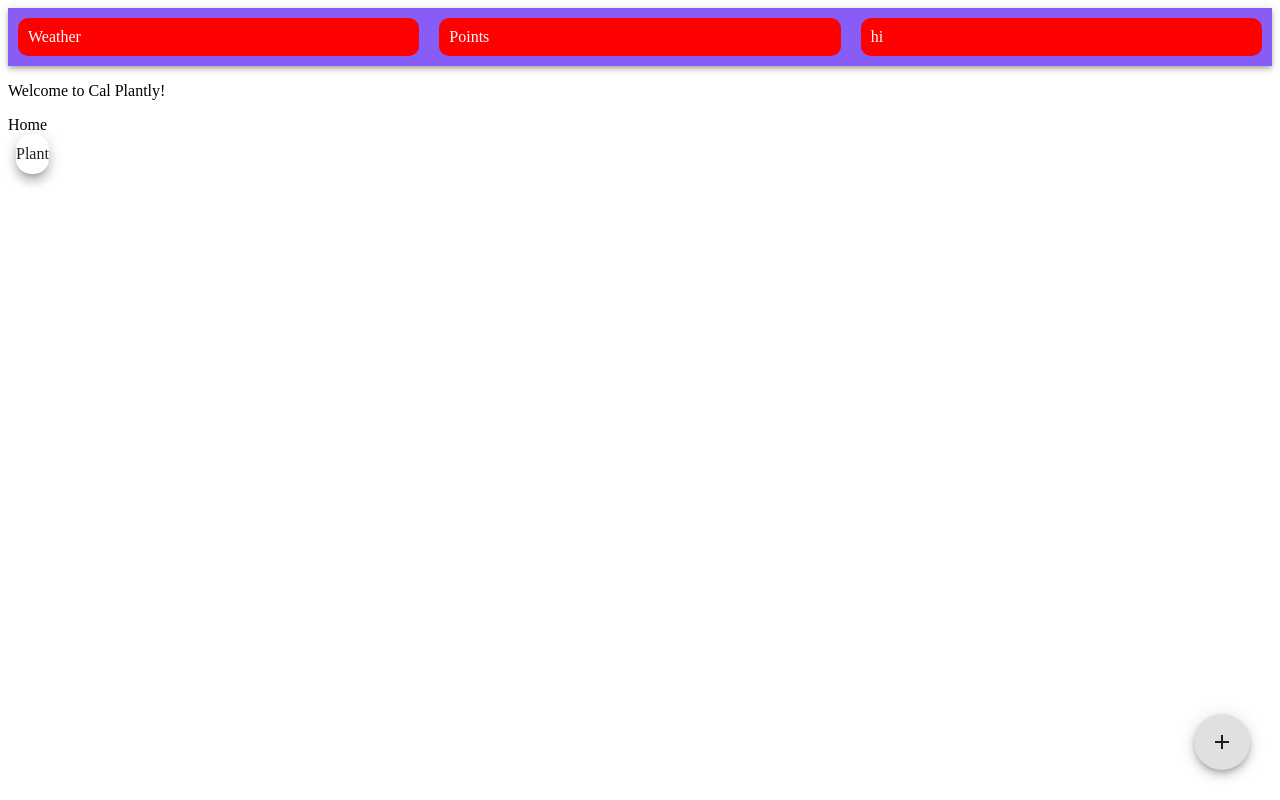
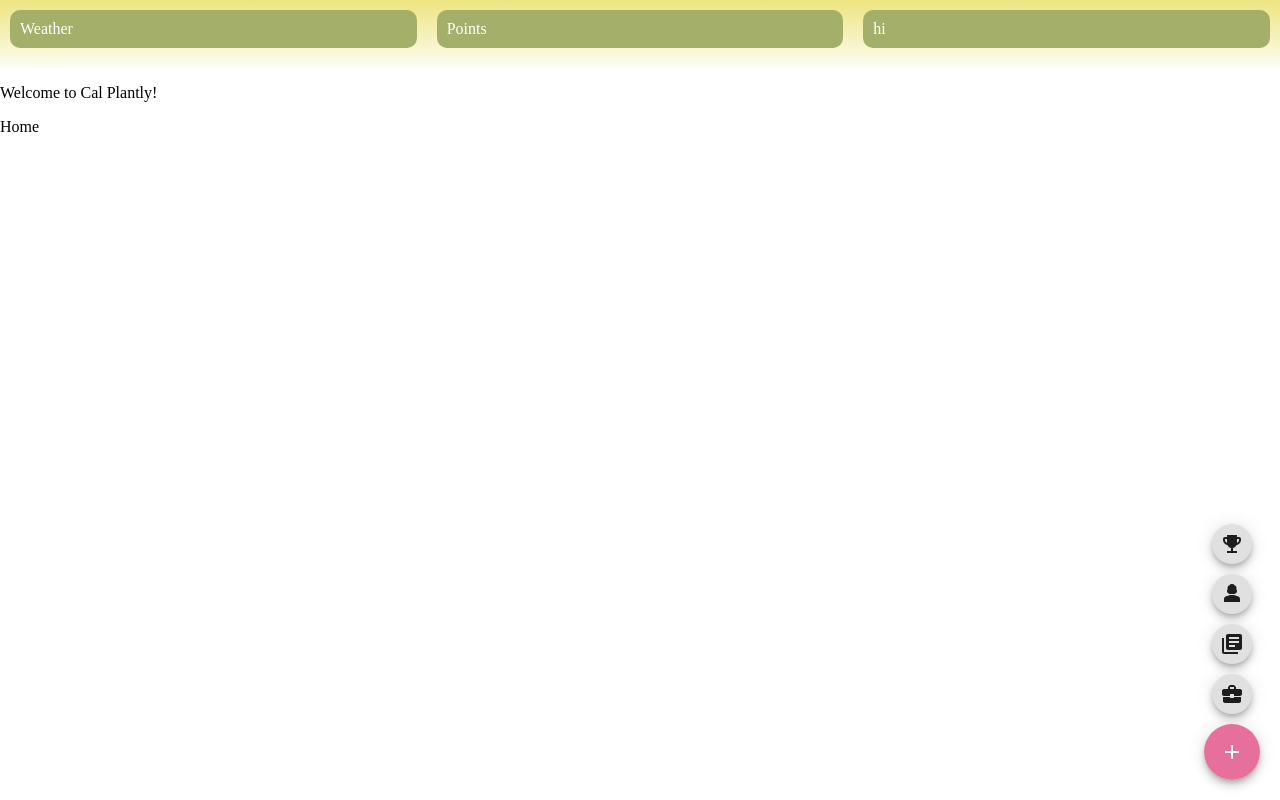
Before and after one commit to MrEminent42/cal-plantly, a React (Create React App) app in the folder frontend/: page / in a window 1280 px wide. Both pictures are taken after a click on the button 1222 px from the left and 742 px from the top of the page. Built offline with nearby package versions, Linux system fonts and the light colour scheme.

Commit message:
colors and formatting

```diff
--- a/frontend/public/index.html
+++ b/frontend/public/index.html
@@ -1,14 +1,12 @@
 <!DOCTYPE html>
 <html lang="en">
+
 <head>
   <meta charset="utf-8" />
   <link rel="icon" href="%PUBLIC_URL%/favicon.ico" />
   <meta name="viewport" content="width=device-width, initial-scale=1" />
   <meta name="theme-color" content="#000000" />
-    <meta
-      name="description"
-      content="Web site created using create-react-app"
-    />
+  <meta name="description" content="Web site created using create-react-app" />
   <link rel="apple-touch-icon" href="%PUBLIC_URL%/logo192.png" />
   <!--
       manifest.json provides metadata used when your web app is installed on a
@@ -26,7 +24,8 @@
     -->
   <title>React App</title>
 </head>
-  <body>
+
+<body style="margin:0;padding:0">
   <noscript>You need to enable JavaScript to run this app.</noscript>
   <div id="root"></div>
   <!--
@@ -40,4 +39,5 @@
       To create a production bundle, use `npm run build` or `yarn build`.
     -->
 </body>
+
 </html>
--- a/frontend/src/components/ActionButton.tsx
+++ b/frontend/src/components/ActionButton.tsx
@@ -1,41 +1,67 @@
 
-import { IconButton, Typography, Box } from '@mui/material';
+import { Box } from '@mui/material';
 import Fab from '@mui/material/Fab';
 import AddIcon from '@mui/icons-material/Add';
-import Menu, { MenuProps } from '@mui/material/Menu';
 import { useState } from 'react';
+import Grow from '@mui/material/Grow';
+
+
+//icons
+import Person3Icon from '@mui/icons-material/Person3';
+import LibraryBooksIcon from '@mui/icons-material/LibraryBooks';
+import BusinessCenterIcon from '@mui/icons-material/BusinessCenter';
+import EmojiEventsIcon from '@mui/icons-material/EmojiEvents';
 
 const ActionButton = () => {
     const [menuOpen, setMenuOpen] = useState(false);
+    var thing = process.env.REACT_APP_HELLO;
+
     return (
-        <Box
-            sx={{ backgroundColor: 'red' }}
-        >
+        <Box sx={{
+            position: 'fixed',
+            bottom: 20,
+            right: 20,
+            borderColor: 'red',
+            borderWidth: 5,
+            // backgroundColor: 'aqua',
+            display: 'flex',
+            flexDirection: 'column',
+            alignItems: 'center',
+            gap: '10px',
+        }}>
+            <Grow in={menuOpen}>
+                <Fab size="small">
+                    <EmojiEventsIcon />
+                </Fab>
+            </Grow>
+
+
+            <Grow in={menuOpen}>
+                <Fab size="small" >
+                    <Person3Icon />
+                </Fab>
+            </Grow>
+
+            <Grow in={menuOpen} >
+                <Fab size="small">
+                    <LibraryBooksIcon />
+                </Fab>
+            </Grow>
+
+            <Grow in={menuOpen}>
+                <Fab size="small">
+                    <BusinessCenterIcon />
+                </Fab>
+            </Grow>
+
 
             <Fab
+                color='secondary'
                 disabled={false}
                 onClick={() => setMenuOpen(!menuOpen)}
-                sx={{
-                    position: 'absolute',
-                    bottom: 30,
-                    right: 30,
-                }}>
+            >
                 <AddIcon />
-
-
             </Fab>
-
-            <Menu
-                sx={{
-                    position: 'absolute',
-                    bottom: 100,
-                    right: 30,
-                }}
-                open={menuOpen}
-                onClose={() => setMenuOpen(false)}
-            >
-                <Typography>Plant</Typography>
-            </Menu>
         </Box>
     )
 }
--- a/frontend/src/components/TopBar/TopBar.tsx
+++ b/frontend/src/components/TopBar/TopBar.tsx
@@ -6,28 +6,32 @@ import Box from '@mui/material/Box';
 
 const TopBar = () => {
     return (
-        <AppBar position="static" sx={{
-            display: 'flex',
-            flexDirection: 'row',
-            justifyContent: 'space-between',
-        }}>
-            <Chip sx={{ backgroundColor: 'red', flex: 1 }}>
+        <AppBar position="static"
+            elevation={0}
+            sx={{
+                display: 'flex',
+                flexDirection: 'row',
+                justifyContent: 'space-between',
+                background: 'linear-gradient(to bottom, rgb(237, 229, 128), rgba(237, 229, 128, 0.1))',
+                paddingBottom: '10px',
+            }}>
+            <Chip sx={{ flex: 1 }}>
                 Weather
             </Chip>
-            <Chip sx={{ backgroundColor: 'red', flex: 1 }}>
+            <Chip sx={{ flex: 1 }}>
                 Points
             </Chip>
-            <Chip sx={{ backgroundColor: 'red', flex: 1 }}>
+            <Chip sx={{ flex: 1 }}>
                 hi
             </Chip>
-        </AppBar>
+        </AppBar >
     )
 }
 
 export default TopBar
 
 const Chip = styled(`div`)`
-    background-color: #885cf7;
+    background-color: #a4af69;
     border-radius: 10px;
     padding: 10px;
     margin: 10px;
```
Lines whose indentation alone changed are shown as unchanged.
